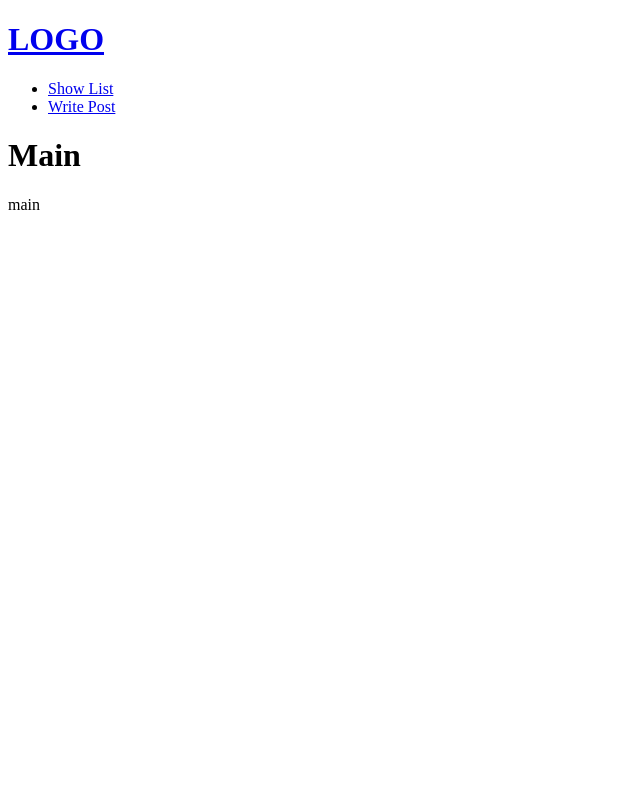
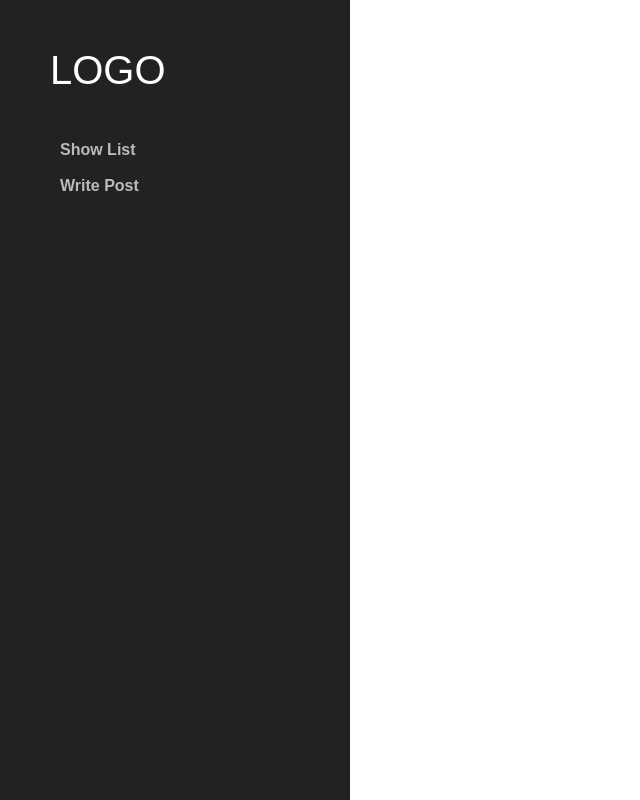
Before and after one commit to carrottechplus/react-node, a React (Create React App) app in the folder client/: page /#/create in a window 1280 px wide. Before the commit this address led to /#/. Shown: the whole page, without its empty margins (0-640 px from the left). Built offline with nearby package versions, Linux system fonts and the light colour scheme.

Commit message:
Styled component로 header 스타일링

```diff
--- a/client/src/App.js
+++ b/client/src/App.js
@@ -3,10 +3,12 @@
 import Main from './common/Main';
 import List from './community/List';
 import Create from './community/Create';
+import GlobalStyle from './GlobalStyle';
 
 function App() {
 	return (
 		<>
+			<GlobalStyle />
 			<Header />
 
 			<Routes>
--- /dev/null
+++ b/client/src/GlobalStyle.js
@@ -0,0 +1,15 @@
+import { createGlobalStyle } from 'styled-components';
+
+const GlobalStyle = createGlobalStyle`
+ * {
+  margin:0; padding:0; box-sizing: border-box;
+  }
+  ul,ol,li {
+    list-style: none;
+  }
+  a {
+    text-decoration: none; color:#777;
+  }
+`;
+
+export default GlobalStyle;
--- a/client/src/common/Header.js
+++ b/client/src/common/Header.js
@@ -1,14 +1,39 @@
 import { Link, NavLink } from 'react-router-dom';
+import styled from 'styled-components';
 
 function Header() {
-	const activeStyle = { color: 'aqua' };
+	const activeStyle = { color: 'orange' };
+	const HeaderWrap = styled.header`
+		width: 350px;
+		height: 100vh;
+		background: #222;
+		position: fixed;
+		top: 0;
+		left: 0;
+		padding: 50px;
+	`;
+	const Logo = styled.h1`
+		margin-bottom: 40px;
+		a {
+			font: 40px/1 'arial';
+			color: #fff;
+		}
+	`;
+	const Gnb = styled.ul`
+		a {
+			display: block;
+			padding: 10px;
+			font: bold 16px/1 'arial';
+			color: #bbb;
+		}
+	`;
 
 	return (
-		<header>
-			<h1>
+		<HeaderWrap>
+			<Logo>
 				<Link to='/'>LOGO</Link>
-			</h1>
-			<ul id='gnb'>
+			</Logo>
+			<Gnb>
 				<li>
 					<NavLink to='/list' style={(props) => (props.isActive ? activeStyle : null)}>
 						Show List
@@ -19,8 +44,8 @@
 						Write Post
 					</NavLink>
 				</li>
-			</ul>
-		</header>
+			</Gnb>
+		</HeaderWrap>
 	);
 }
 
```
